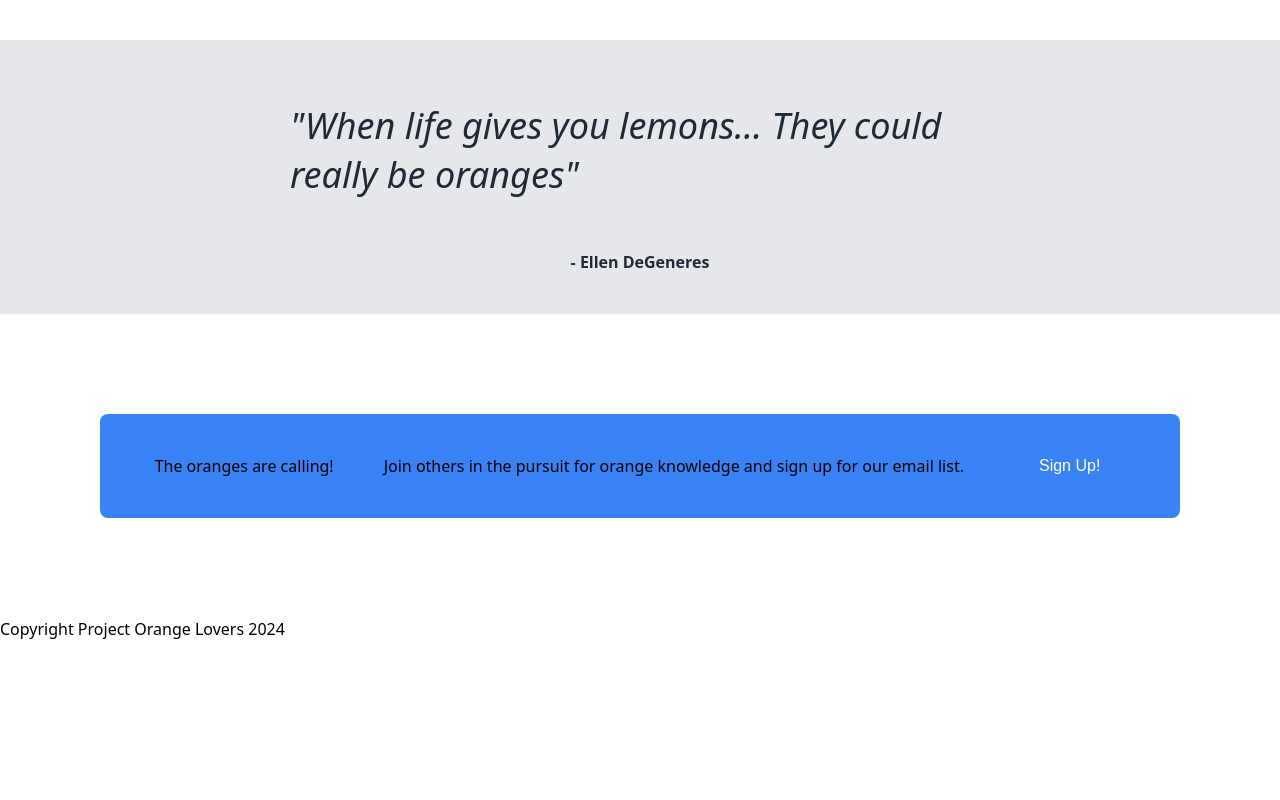
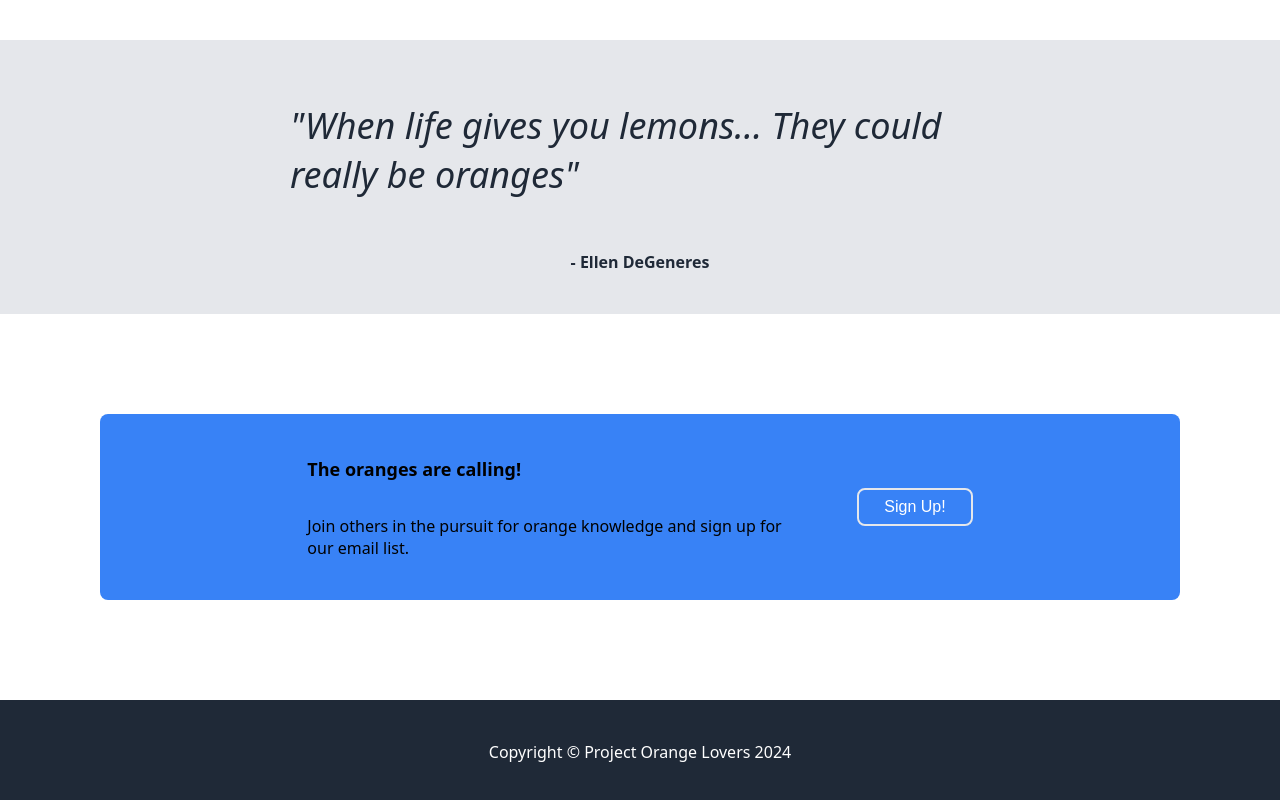
Before and after one commit to lonis752/Landing-Page, a plain HTML site: page index.html in a window 1280 px wide. Shown: the part 1149-1949 px from the top of the page. Before the commit the page ends 1805 px from the top, so only its background shows below. Drawn offline with Linux system fonts and the light colour scheme.

Commit message:
Added more div containers to organize the call to action and footer sections also adding the copyright logo to the footer

```diff
--- a/index.html
+++ b/index.html
@@ -56,12 +56,20 @@
             </div>
         </div>
         <div class="cta">
-            <p>The oranges are calling!</p>
-            <p>Join others in the pursuit for orange knowledge and sign up for our email list.</p>
-            <button style="background-color: #3882F6;" type="button">Sign Up!</button>
+            <div class="cta-container">
+                <div class="cta-header">
+                    <p>The oranges are calling!</p>
+                </div>
+                <div class="cta-text">
+                    <p>Join others in the pursuit for orange knowledge and sign up for our email list.</p>
+                </div>
+            </div>
+            <div class="cta-button">
+                <button style="background-color: #3882F6;" type="button">Sign Up!</button>
+            </div>
         </div>
-        <div>
-            <p>Copyright Project Orange Lovers 2024</p>
+        <div class="footer">
+            <p>Copyright © Project Orange Lovers 2024</p>
         </div>
     </body>
 </html>
```
